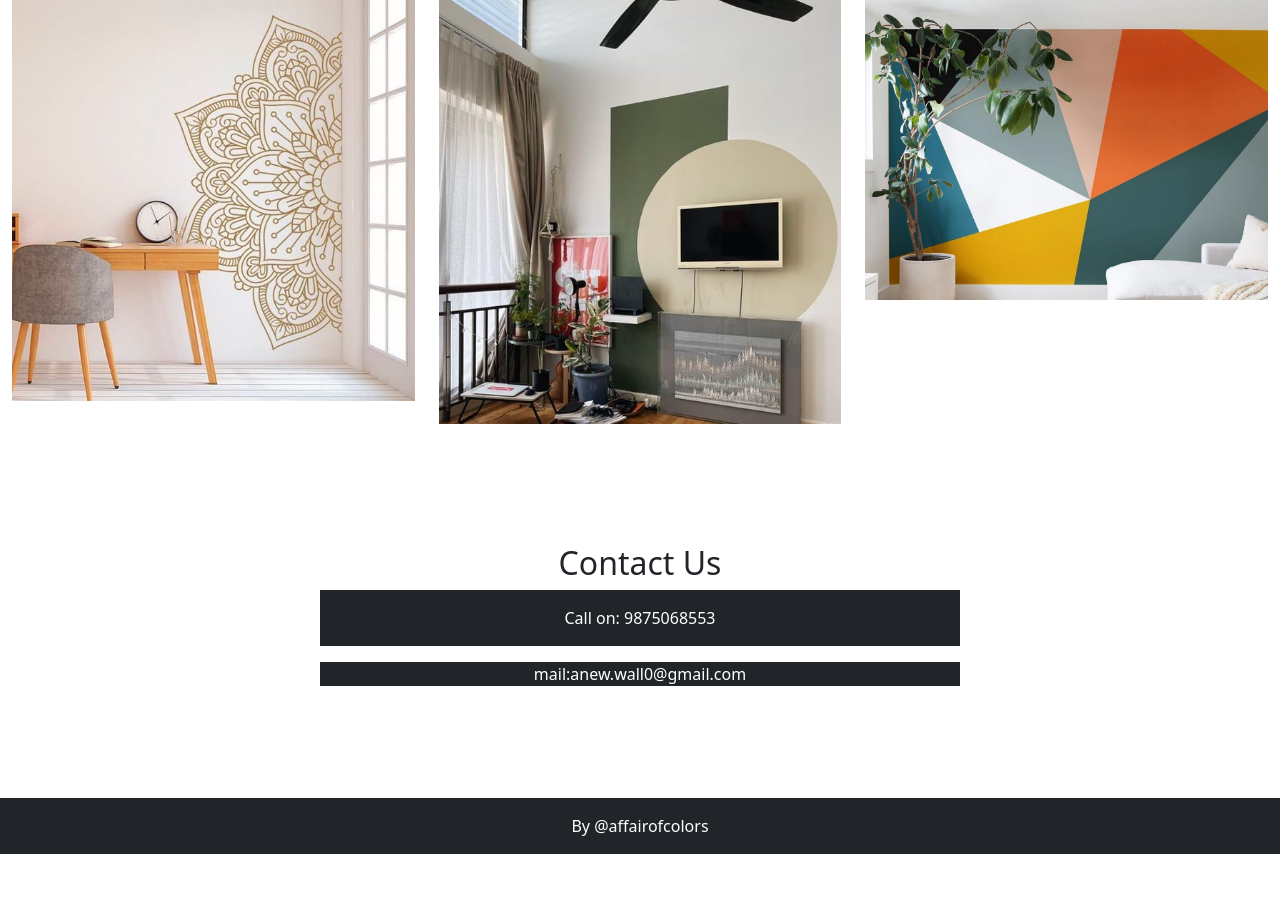
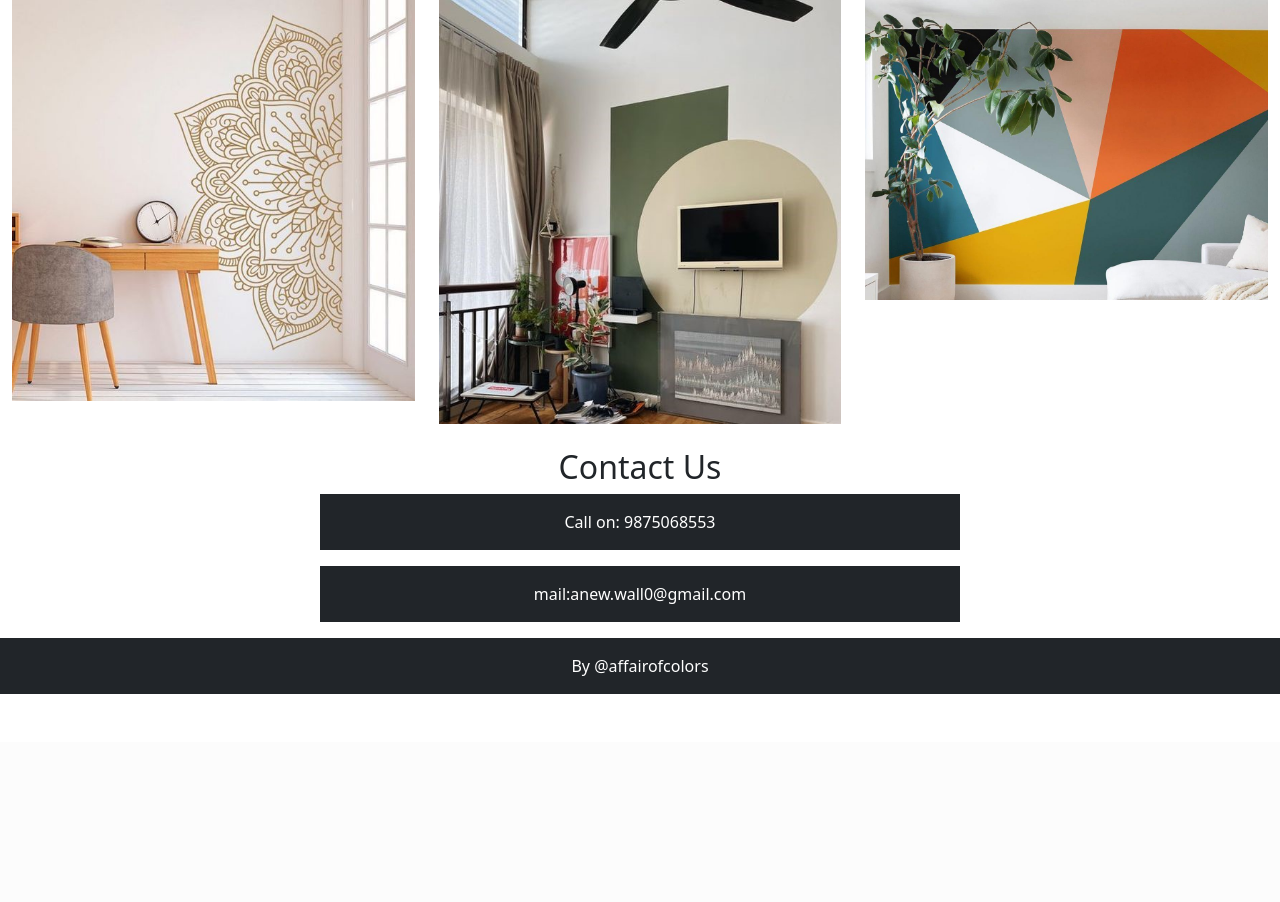
Before and after one commit to Sagardesai13/Anewwall, a PHP site: page / in a window 1280 px wide. Shown: the part 3738-4640 px from the top of the page. After the commit the page ends 4432 px from the top, so only its background shows below. Run offline with PHP 8.4, Linux system fonts and the light colour scheme.

Commit message:
contact us

```diff
--- a/index.php
+++ b/index.php
@@ -184,11 +184,11 @@
         </div>
         <div class="w-50 m-auto">
 
-            <section class="my-5">
-                <div class="py-5">
+            <section class="my-auto">
+                <div class="py-auto">
                     <h2 class="text-center" id="contactus">Contact Us</h2>
                  <p class="p-3 bg-dark text-white text-center"> Call on: 9875068553</p>
-                <p class="p-6 bg-dark text-white text-center">mail:anew.wall0@gmail.com</p>
+                <p class="p-3 bg-dark text-white text-center">mail:anew.wall0@gmail.com</p>
         </div>
 
     </section>
```
